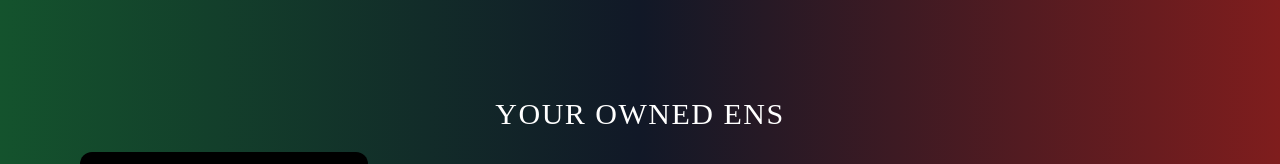
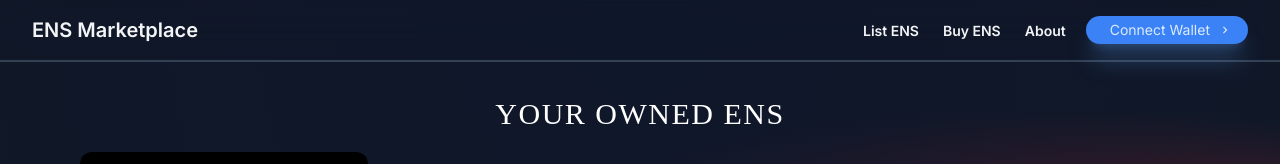
Before and after one commit to Durvesh7k/ens-marketplace, a React (Create React App) app: page /listens in a window 1280 px wide. Shown: the top 164 px of the page. Built offline with nearby package versions, Linux system fonts and the light colour scheme; a web font is replaced by a local one.

Commit message:
refactored routes

```diff
--- a/package.json
+++ b/package.json
@@ -12,6 +12,7 @@
   "dependencies": {
     "@arcana/auth": "^1.0.1",
     "@babel/preset-react": "^7.18.6",
+    "@headlessui/react": "^1.7.10",
     "@nomicfoundation/hardhat-toolbox": "^1.0.2",
     "@openzeppelin/contracts": "^4.7.2",
     "@popperjs/core": "^2.11.5",
--- a/src/frontend/components/App.css
+++ b/src/frontend/components/App.css
@@ -4,7 +4,7 @@
 *{
   font-family: 'Inter', sans-serif;
 }
-.bg-glassmorphic{
+.bg-rbgradient{
 
   /* font-family: 'Andika', sans-serif; */
 font-family: 'Inter', sans-serif;
--- a/src/frontend/components/App.js
+++ b/src/frontend/components/App.js
@@ -2,7 +2,6 @@ import './App.css';
 import { Navbar } from "./Navbar";
 import { Routes, Route, BrowserRouter } from 'react-router-dom';
 import { Home } from './Home';
-import { Marketplace } from './Marketplace';
 import { BuyensPage } from './BuyensPage';
 import ListEnsPage from './ListEnsPage';
 import { About } from './About';
@@ -15,7 +14,6 @@ function App() {
 
       <Routes>
         <Route path='/' element={<Home />} />
-        <Route path='/marketplace' element={<Marketplace />} />
         <Route path='/buyens' element={<BuyensPage/>} />
         <Route path='/listens' element={<ListEnsPage/>} />
         <Route path='/about' element={<About />} />
--- a/src/frontend/components/BuyensPage.js
+++ b/src/frontend/components/BuyensPage.js
@@ -1,23 +1,27 @@
 import React from 'react'
 import Card from './Card';
+import { Navbar } from './Navbar';
 
 
 export const BuyensPage = () => {
   return (
-    <div className=" bg-gradient-to-r from-green-900 via-gray-900 to-red-900 flex flex-col justify-center items-center">
-                <h1 className='text-white text-lg md:text-xl lg:text-3xl font-righteous tracking-wider uppercase pt-24 lg:px-32 pb-5'>Available ENS</h1>
+    <>
+      <Navbar />
+      <div className="bg-rbgradient flex flex-col justify-center items-center">
+        <h1 className='text-white text-lg md:text-xl lg:text-3xl font-righteous tracking-wider uppercase pt-24 lg:px-32 pb-5'>Available ENS</h1>
 
-                {/* CARDS */}
-                <div className='grid xl:grid-cols-4 xl:gap-x-15 xl:px-20 xl:gap-y-14 xl:pb-32 gap-y-6 lg:grid-cols-3 md:grid-cols-2 md:gap-x-4 pb-20 '>
+        {/* CARDS */}
+        <div className='grid xl:grid-cols-4 xl:gap-x-15 xl:px-20 xl:gap-y-14 xl:pb-32 gap-y-6 lg:grid-cols-3 md:grid-cols-2 md:gap-x-4 pb-20 '>
 
-                  <Card/>
-                  <Card/>
-                  <Card/>
-                  <Card/>
-                  <Card/>
-                  <Card/>
+          <Card />
+          <Card />
+          <Card />
+          <Card />
+          <Card />
+          <Card />
 
-                </div>
-            </div>
+        </div>
+      </div>
+    </>
   )
 }
--- a/src/frontend/components/Home.js
+++ b/src/frontend/components/Home.js
@@ -5,7 +5,7 @@ import nft from "./Public/nft.png";
 export const Home = () => {
     return (
         <>
-        <div className='bg-glassmorphic'>
+        <div className='bg-rbgradient'>
         <Navbar />
 
 
--- a/src/frontend/components/ListEnsPage.js
+++ b/src/frontend/components/ListEnsPage.js
@@ -1,10 +1,12 @@
 import React from 'react'
+import { Navbar } from './Navbar'
 import product1 from './Public/product-5.jpg'
 
 const ListEnsPage = () => {
   return (
     <>
-      <div className=" bg-gradient-to-r from-green-900 via-gray-900 to-red-900 flex flex-col justify-center items-center">
+    <Navbar/>
+      <div className="bg-rbgradient flex flex-col justify-center items-center">
         <h1 className='text-white text-lg md:text-xl lg:text-3xl font-righteous tracking-wider uppercase pt-24 lg:px-32 pb-5'>Your Owned ENS</h1>
 
         {/* CARDS */}
--- a/src/frontend/components/Marketplace.js
+++ /dev/null
@@ -1,7 +0,0 @@
-import React from 'react'
-
-export const Marketplace = () => {
-  return (
-    <div className='absolute mt-80'>marketplace</div>
-  )
-}
--- a/src/frontend/components/Navbar.js
+++ b/src/frontend/components/Navbar.js
@@ -1,49 +1,115 @@
-import React from 'react'
+import React,{useState} from 'react'
 import { Link, NavLink } from "react-router-dom";
 import profile from './Public/profile.png';
-import { MdAccountCircle,MdKeyboardArrowDown } from 'react-icons/md';
+import { MdAccountCircle, MdKeyboardArrowRight } from 'react-icons/md';
+import { HiMenuAlt3,HiOutlineX } from 'react-icons/hi';
+import { Transition } from '@headlessui/react';
 
 
 export const Navbar = () => {
+
+    const [isOpen, setIsOpen] = useState(false);
     return (
         <nav className="bg-transparent fixed border-b-2 border-slate-700 w-screen text-gray-100 backdrop-filter backdrop-blur-lg">
-            <div className="container mx-auto flex items-center justify-between py-4 px-12 ">
+            <div className="container mx-auto flex items-center justify-between py-4 sm:px-8 px-12 ">
                 <div className="brand-logo">
-                    <h3 className="text-xl font-semibold ">ENS Marketplace</h3>
+                    <Link to="/" className="text-xl font-semibold ">ENS Marketplace</Link>
                 </div>
                 <ul className="hidden  items-center md:flex">
                     <li>
-                        <Link className='mx-1 px-2 text-sm font-semibold'>Mint</Link>
+                        <Link className='mx-1 px-2 text-sm font-semibold' to='/listens'>List ENS</Link>
                     </li>
                     <li>
-                        <Link className='mx-1 px-2 text-sm font-semibold'>Shop</Link>
+                        <Link className='mx-1 px-2 text-sm font-semibold' to='/buyens'>Buy ENS</Link>
                     </li>
                     <li>
                         <Link className='mx-1 px-2 text-sm font-semibold'>About</Link>
                     </li>
+
                     <li className="flex items-center justify-center ml-2 px-4 py-1 cursor-pointer text-sm text-blue-100 transition-colors duration-300 bg-blue-500 rounded-full shadow-xl hover:bg-blue-600 shadow-blue-400/30">
-                        <MdAccountCircle className='text-xl text-white-500' />
-                        <Link className='text-sm text-semibold px-2'>Profile</Link>
-                        <MdKeyboardArrowDown className='text-sm text-white-500' />
+                        <Link className='text-sm text-semibold px-2'>Connect Wallet</Link>
+                        <MdKeyboardArrowRight className='text-sm text-white-500' />
                     </li>
                 </ul>
-                <div class="md:hidden flex items-center">
-                    <button class="outline-none mobile-menu-button">
-                        <svg
-                            class="w-6 h-6 text-gray-500"
-                            x-show="!showMenu"
-                            fill="none"
-                            stroke-linecap="round"
-                            stroke-linejoin="round"
-                            stroke-width="2"
-                            viewBox="0 0 24 24"
-                            stroke="currentColor"
-                        >
-                            <path d="M4 6h16M4 12h16M4 18h16"></path>
-                        </svg>
+                <div class="md:hidden flex items-center" onClick={()=>setIsOpen(!isOpen)}>
+                    <button class="outline-none p-2   mobile-menu-button bg-slate-500/30 rounded-full border-1 border-gray-500 select-none focus:bg-slate-800">
+                       {isOpen?<HiOutlineX className='text-2xl text-gray-200'/>:
+                       <HiMenuAlt3 className='text-2xl text-gray-200'/>
+
+                       }
                     </button>
                 </div>
+
             </div>
+             {/* Menu  Mobile*/}
+             <Transition show={isOpen}
+                    enter="transition ease-out duration-100 transform"
+                    enterFrom="opacity-0 scale-95"
+                    enterTo="opacity-100 scale-100"
+                    leave="transition ease-in duration-75 transform"
+                    leaveFrom="opacity-100 scale-100"
+                    leaveTo="opacity-0 scale-95"
+                >
+                    {
+                        (ref) => (
+                            <div className="md:hidden " id="mobile-menu">
+                                <div
+                                    ref={ref}
+                                    className="dark:bg-transparent dark:text-white mx-4 pt-4 pb-4 space-y-1"
+                                >
+
+                                    <Link
+                                        href="/listens"
+                                        activeClass="listens"
+                                        to="about"
+                                        smooth={true}
+                                        offset={50}
+                                        duration={500}
+                                        className="cursor-pointer hover:bg-blue-900/30 text-black dark:text-gray-200 hover:text-white block px-3 py-2 rounded-md text-base font-medium"
+                                    >
+                                        List ENS
+                                    </Link>
+                                    <Link
+                                        href="/buyens"
+                                        activeClass="buyens"
+                                        to="skills"
+                                        smooth={true}
+                                        offset={50}
+                                        duration={500}
+                                        className="cursor-pointer hover:bg-blue-900/30 text-black dark:text-gray-200 hover:text-white block px-3 py-2 rounded-md text-base font-medium"
+                                    >
+                                        Buy ENS
+                                    </Link>
+
+                                    <Link
+                                        href="/about"
+                                        activeClass="about"
+                                        to="works"
+                                        smooth={true}
+                                        offset={50}
+                                        duration={500}
+                                        className="cursor-pointer hover:bg-blue-900/30 text-black dark:text-gray-200 hover:text-white block px-3 py-2 rounded-md text-base font-medium"
+                                    >
+                                        About
+                                    </Link>
+                                    <Link
+                                        href="/contact"
+                                        activeClass="contact"
+                                        to="contact"
+                                        smooth={true}
+                                        offset={50}
+                                        duration={500}
+                                        className="cursor-pointer hover:bg-blue-900/30 text-black dark:text-gray-200 hover:text-white block px-3 py-2 rounded-md text-base font-medium"
+                                    >
+                                        Connect Wallet
+                                    </Link>
+
+                                </div>
+                            </div>
+                        )
+                    }
+
+                </Transition>
         </nav>
     )
 }
```
Also changed, not shown: 1 other file (tests, documents, lock files or other folders).
